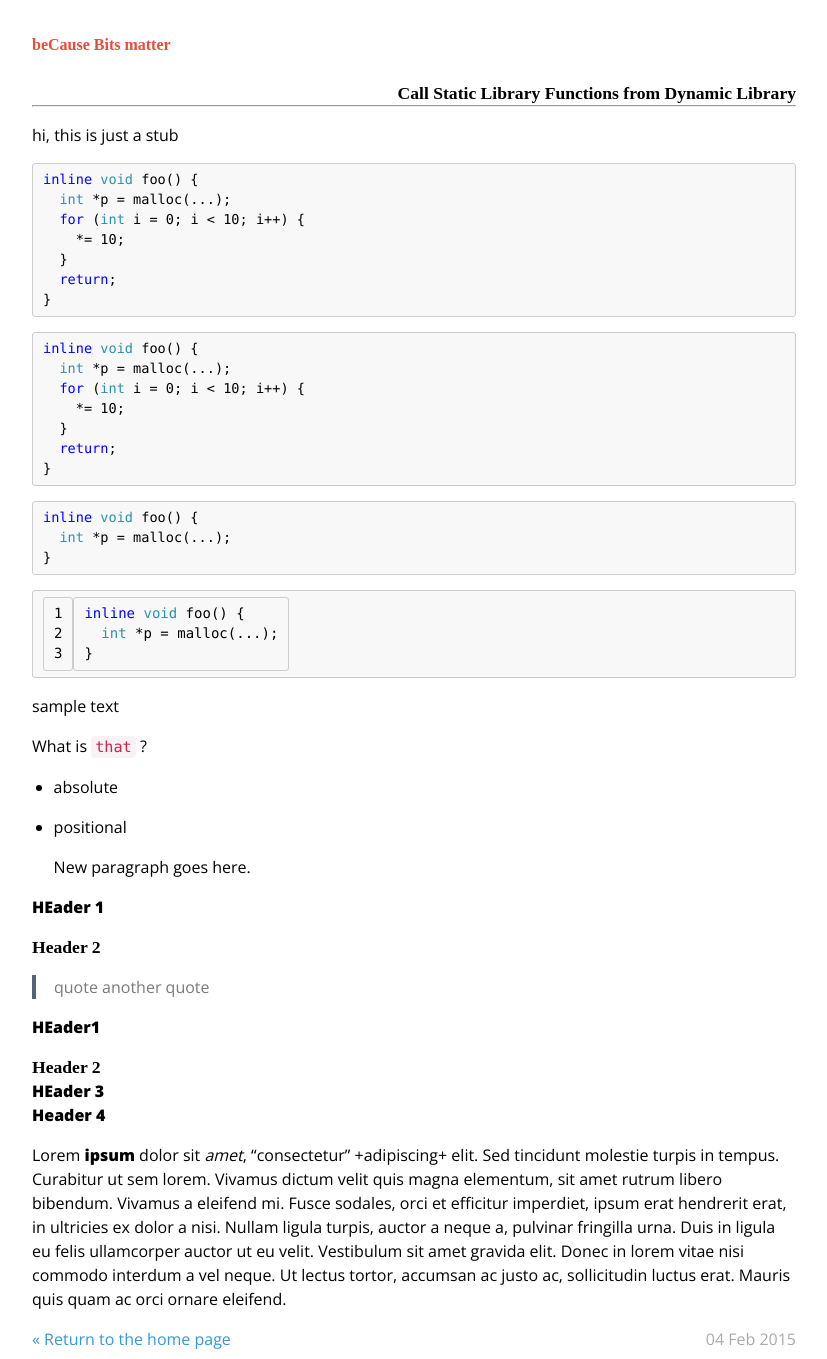
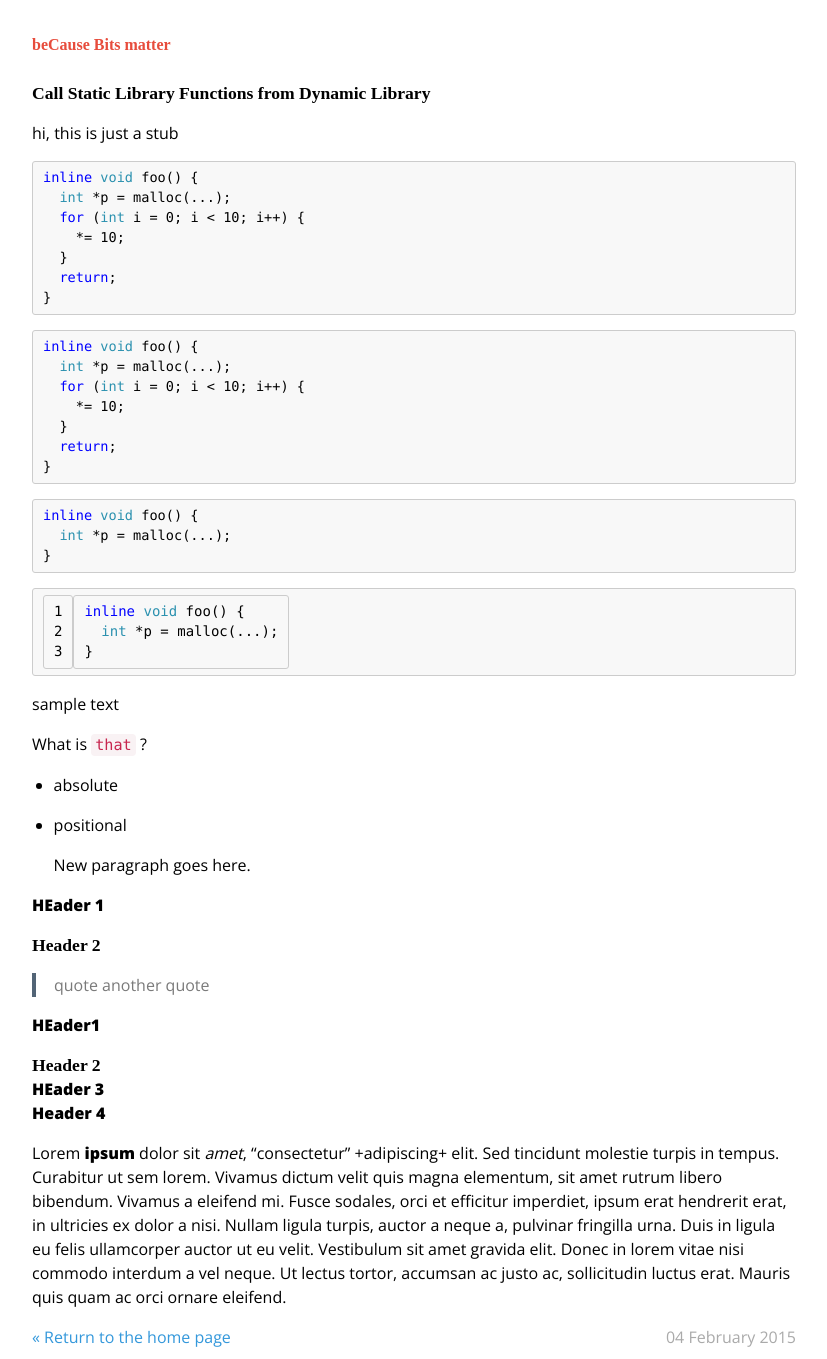
Before and after one commit to lugovskoy/lugovskoy.github.io, a Jekyll site: the page built from _posts/2015-02-04-call-static-library-functions-from-dynamic-library.md, in a window 1280 px wide. Shown: the whole page, without its empty margins (226-1053 px from the left). Built offline with Jekyll 4.4.1, drawn with Linux system fonts in a browser that asks for light colours; some web fonts are replaced.

Commit message:
Update post.html

```diff
--- a/_layouts/post.html
+++ b/_layouts/post.html
@@ -3,14 +3,13 @@ layout: default
 ---
 
 <article>
-   <h2><div class="font-effect-shadow-multiple" align="right">{{ page.title }}</div></h2>
-   <hr>
+   <h2>{{ page.title }}</h2>
    {{ content }}
 </article>
 
 <footer>
    <div id="date" class="meta">
-      {{ page.date | date_to_string }}
+      {{ page.date | date_to_long_string }}
    </div>
    <div id="return">
       <a href="/">&laquo; Return to the home page</a>
```
